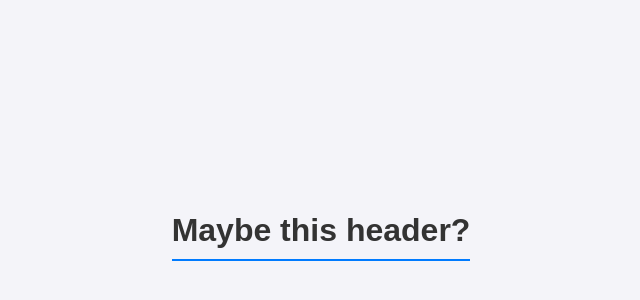
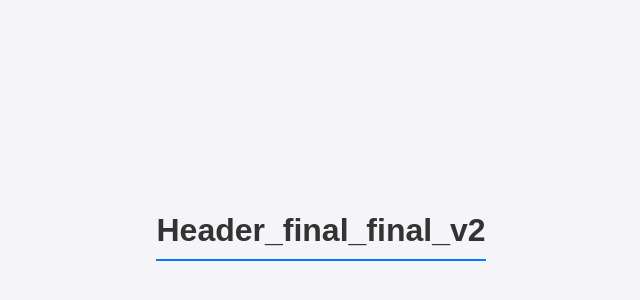
Before and after one commit to mauricioschneider/render-og-tag-test, a website: page index.html in a window 1280 px wide. Shown: the part 164-464 px from the top of the page, without its empty margins (319-959 px from the left). Drawn offline with Linux system fonts and the light colour scheme.

Commit message:
header_final_final_v2

```diff
--- a/index.html
+++ b/index.html
@@ -33,6 +33,6 @@
     </style>
 </head>
 <body>
-<h1>Maybe this header?</h1>
+<h1>Header_final_final_v2</h1>
 </body>
 </html>
```
